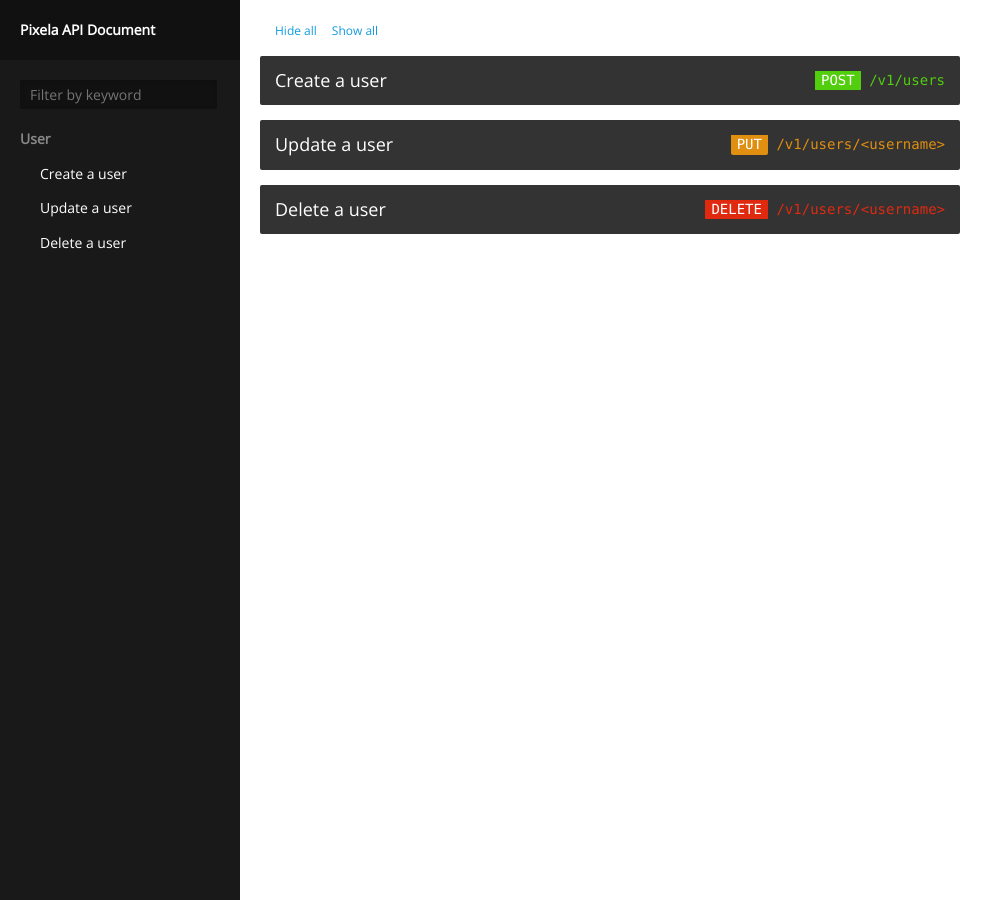
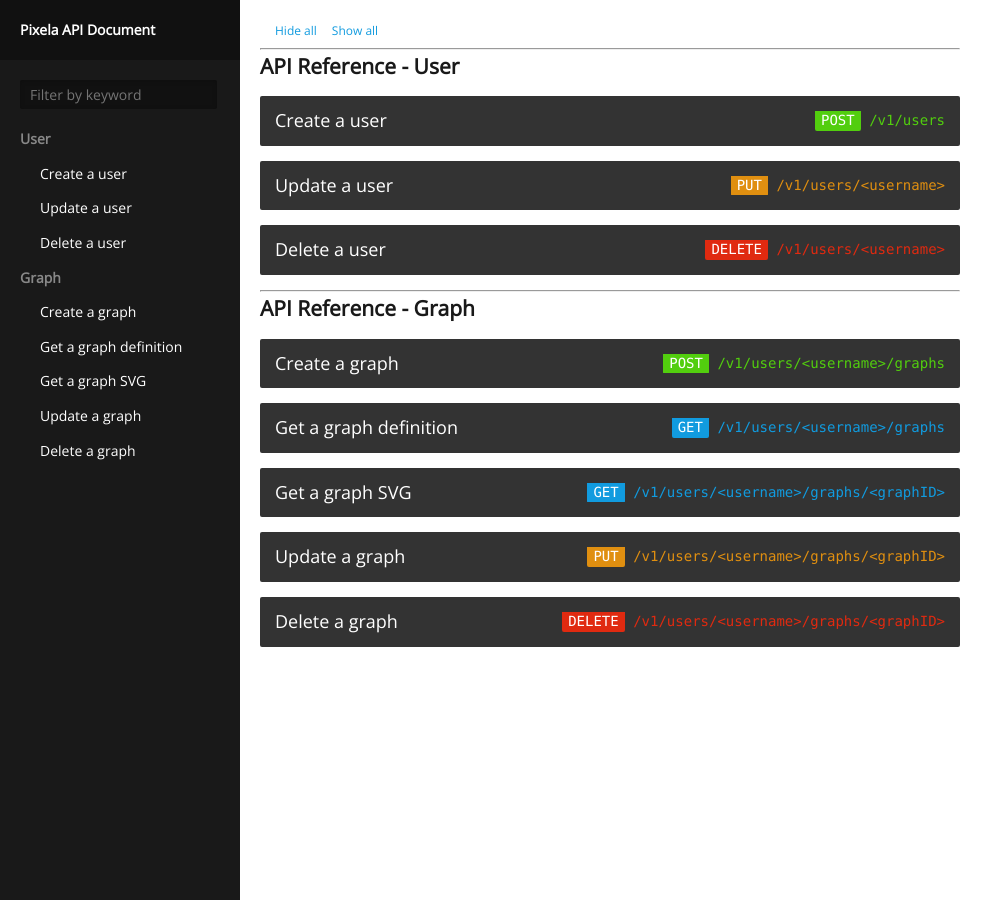
Before and after one commit to a-know/Pixela-docs, a Jekyll site: the page built from index.html, in a window 1280 px wide. Shown: the whole page, without its empty margins (0-1002 px from the left). Built offline with Jekyll 4.4.1, drawn with Linux system fonts in a browser that asks for light colours.

Commit message:
Add description for graph endpoint

````diff
--- /dev/null
+++ b/_posts/2018-01-27-delete-graph.md
@@ -0,0 +1,21 @@
+---
+category: Graph
+resturi: '/v1/users/&lt;username&gt;/graphs/&lt;graphID&gt;'
+title: 'Delete a graph'
+type: 'DELETE'
+
+layout: nil
+---
+
+Delete the predefined pixelation graph definition.
+
+### Request Header
+
+|Key|Description|
+|---|---|
+|X-USER-TOKEN|**[required]** It is the authentication token specified at the time of user registration.|
+
+### Example
+
+```$ curl -X DELETE https://pixe.la/v1/users/a-know/graphs/test-graph -H 'X-USER-TOKEN:thisissecret'
+{"message":"Success.","isSuccess":true}```
--- /dev/null
+++ b/_posts/2018-01-28-put-graph.md
@@ -0,0 +1,31 @@
+---
+category: Graph
+resturi: '/v1/users/&lt;username&gt;/graphs/&lt;graphID&gt;'
+title: 'Update a graph'
+type: 'PUT'
+
+layout: nil
+---
+
+Update predefined pixelation graph definitions.<br>The items that can be updated are limited as compared with the pixelation graph definition creation.
+
+### Request Header
+
+|Key|Description|
+|---|---|
+|X-USER-TOKEN|**[required]** It is the authentication token specified at the time of user registration.|
+
+
+### Request Body
+
+|Key|Type|Description|
+|---|---|---|
+|name|string|[required] It is the name of the pixelation graph.|
+|unit|string|[required] It is a unit of the quantity recorded in the pixelation graph. Ex. commit, kilogram, calory.|
+|color|string|[required] Defines the display color of the pixel in the pixelation graph.<br>`shibafu` (green), `momiji` (red), `sora` (blue), `ichou` (yellow), `ajisai` (purple) and `kuro` (black) are supported as color kind.|
+|purgeCacheURLs|array[string]|[optional] This is an advanced option.<br>Specify the URL to send the purge request to purge the cache when the graph is updated.<br>For example, in GitHub, since all images referenced from GitHub are cached, it is necessary to purge the cache every time the Pixeleation graph is changed.<br>Even with the same Pixelation graph, different cache URLs are generated when referring from multiple places, you can specify up to 5 URLs.|
+
+### Example
+
+```$ curl -X PUT https://pixe.la/v1/users/a-know/graphs/test-graph -H 'X-USER-TOKEN:thisissecret' -d '{"name":"graph-name","unit":"commit","color":"shibafu","purgeCacheURLs":["https://camo.githubusercontent.com/xxx/xxxx"]}'
+{"message":"Success.","isSuccess":true}```
--- /dev/null
+++ b/_posts/2018-01-29-get-svg.md
@@ -0,0 +1,23 @@
+---
+category: Graph
+resturi: '/v1/users/&lt;username&gt;/graphs/&lt;graphID&gt;'
+title: 'Get a graph SVG'
+type: 'GET'
+
+layout: nil
+---
+
+Based on the registered information, express the graph in SVG format diagram.
+
+### Query Parameter
+
+|Key|Description|
+|---|---|
+|date|string|[optional] If you specify it in yyyyMMdd format, will create a pixelation graph dating back to the past with that day as the start date.<br>If this parameter is not specified, the current date (UTC) and time will be the start date.|
+|mode|string|[optional] Specify the graph display mode.<br>As of October 23, 2018, support only short mode for displaying only about 90 days.|
+
+
+### Example
+
+```$ curl -X GET https://pixe.la/v1/users/a-know/graphs/test-graph?date=20180331&mode=short
+<svg xmlns="http://www.w3.org/2000/svg" width="220" height="135" ...```
--- /dev/null
+++ b/_posts/2018-01-30-get-graph.md
@@ -0,0 +1,22 @@
+---
+category: Graph
+resturi: '/v1/users/&lt;username&gt;/graphs'
+title: 'Get a graph definition'
+type: 'GET'
+
+layout: nil
+---
+
+Get all predefined pixelation graph definitions.
+
+### Request Header
+
+|Key|Description|
+|---|---|
+|X-USER-TOKEN|**[required]** It is the authentication token specified at the time of user registration.|
+
+
+### Example
+
+```$ curl -X GET https://pixe.la/v1/users/a-know/graphs -H 'X-USER-TOKEN:thisissecret'
+{"graphs":[{"id":"test-graph","name":"graph-name","unit":"commit","type":"int","color":"shibafu","purgeCacheURLs":["https://camo.githubusercontent.com/xxx/xxxx"]}]}```
--- /dev/null
+++ b/_posts/2018-01-31-post-graph.md
@@ -0,0 +1,33 @@
+---
+category: Graph
+resturi: '/v1/users/&lt;username&gt;/graphs'
+title: 'Create a graph'
+type: 'POST'
+
+layout: nil
+---
+
+Create a new pixelation graph definition.
+
+### Request Header
+
+|Key|Description|
+|---|---|
+|X-USER-TOKEN|**[required]** It is the authentication token specified at the time of user registration.|
+
+
+### Request Body
+
+|Key|Type|Description|
+|---|---|---|
+|id|string|**[required]** It is an ID for identifying the pixelation graph.<br>Validation rule: ^[a-z][a-z0-9-]{1,16}|
+|name|string|**[required]** It is the name of the pixelation graph.|
+|unit|string|**[required]** It is a unit of the quantity recorded in the pixelation graph. Ex. commit, kilogram, calory.|
+|type|string|**[required]** It is the type of quantity to be handled in the graph. Only int or float are supported.|
+|color|string|**[required]** Defines the display color of the pixel in the pixelation graph.<br>`shibafu` (green), `momiji` (red), `sora` (blue), `ichou` (yellow), `ajisai` (purple) and `kuro` (black) are supported as color kind.|
+
+
+### Example
+
+```$ curl -X POST https://pixe.la/v1/users/a-know/graphs -H 'X-USER-TOKEN:thisissecret' -d '{"id":"test-graph","name":"graph-name","unit":"commit","type":"int","color":"shibafu"}'
+{"message":"Success.","isSuccess":true}```
--- a/index.html
+++ b/index.html
@@ -7,12 +7,22 @@
 </nav>
 
 <section id='content'>
-{% for post in site.posts %}
+{% for category in site.categories %}
+  {% for posts in category %}
+  {% for post in posts %}
+  {% if post.type == null %}
+  <hr>
+  <h2>API Reference - {{ category | first }}</h2>
+  {% endif %}
+  {% if post.type != null %}
   <article class='{{ post.type }}'>
     <a name='{{ post.url }}' href='#{{ post.url }}'><h2>{% if post.type %}<code><b>{{ post.type }}</b> {{ post.resturi }}</code> {% endif %}{{ post.title }}</h2></a>
     <section class='body'>
       {{ post.content }}
     </section>
   </article>
+  {% endif %}
+  {% endfor %}
+  {% endfor %}
 {% endfor %}
 </section>
````
